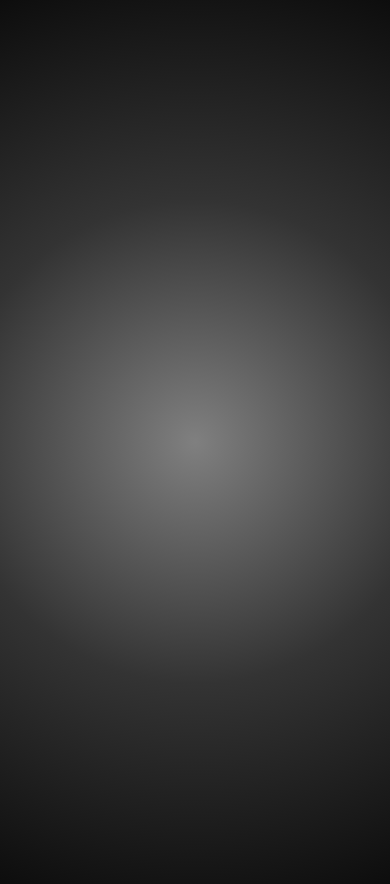
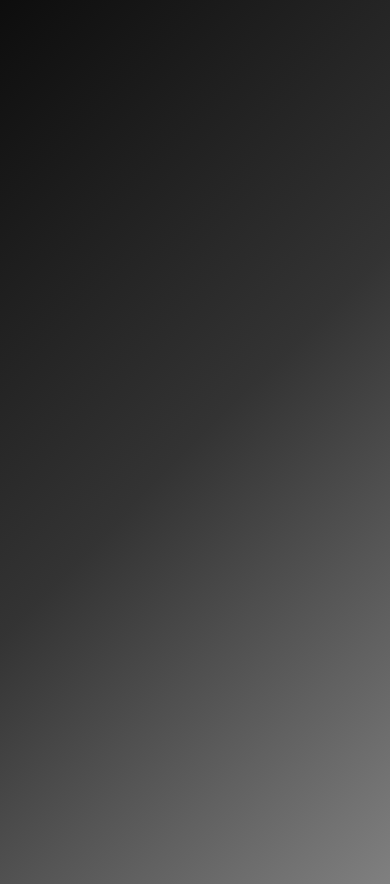
Before and after one commit to mjlynch123/image-shadow-generator, a React (Create React App) app: page / in a window 390 px wide. Built offline with nearby package versions, Linux system fonts and the light colour scheme.

Commit message:
Removed phone idea and went back to the start

```diff
--- a/src/App.js
+++ b/src/App.js
@@ -60,12 +60,18 @@ function App() {
 
   // Going grid space to grid space calculating the average color
   const analyzeImage = () => {
-    if (!image) return;
+    if (!image || !canvasRef.current) return;
+
     const canvas = canvasRef.current;
     const ctx = canvas.getContext('2d');
     const img = new Image();
+    img.crossOrigin = "Anonymous"; // Fix CORS issues if necessary
     img.src = image;
+
     img.onload = () => {
+      console.log("Image loaded, analyzing...");
+
+      // Set canvas to image size
       canvas.width = img.width;
       canvas.height = img.height;
       ctx.drawImage(img, 0, 0);
@@ -74,42 +80,31 @@ function App() {
       const rows = Math.floor(img.height / gridSize);
       let colorArray = [];
 
+      // Extract average colors from each grid section
       for (let y = 0; y < rows; y++) {
         for (let x = 0; x < cols; x++) {
-          const color = getAverageColor(
-            ctx,
-            x * gridSize,
-            y * gridSize,
-            gridSize,
-            gridSize
-          );
+          const color = getAverageColor(ctx, x * gridSize, y * gridSize, gridSize, gridSize);
           colorArray.push(color);
         }
       }
 
+      // Count occurrences of each color
       const colorCount = {};
       colorArray.forEach(color => {
         colorCount[color] = (colorCount[color] || 0) + 1;
       });
 
-      let sortedColors = Object.entries(colorCount)
-        .sort((a, b) => b[1] - a[1])
-        .slice(0, 3)
-        .map(color => color[0]);
+      // Sort colors by frequency (most to least used)
+      let sortedColors = Object.keys(colorCount).sort((a, b) => colorCount[b] - colorCount[a]);
 
-      // Count the number of grayscale colors
-      const neutralCount = sortedColors.filter(isNeutralColor).length;
+      // Ensure at least 3 colors are used for the gradient
+      if (sortedColors.length < 3) {
+        console.warn("Not enough unique colors, using fallback gradient.");
+        sortedColors = ["rgb(204, 204, 204)", "rgb(77, 77, 77)", "rgb(13, 13, 13)"];
+      }
 
-      // If most colors are neutral, apply a fallback gradient
-      if (neutralCount >= 2) {
-        setPopularColors([
-          "rgba(204, 204, 204, 0.6)",  // Light Grey (Middle Color)
-          "rgba(77, 77, 77, 0.6)",  // Dark Grey (Outer Middle Color)
-          "rgba(13, 13, 13, 0.6)"   // Deep blue (End Color)
-        ]);
-      } else {
-        setPopularColors(sortedColors);
-      }
+      console.log("Extracted Colors:", sortedColors);
+      setPopularColors([...sortedColors]); // Store **all** extracted colors
     };
   };
 
@@ -141,10 +136,11 @@ function App() {
   }, []);
 
   return (
-    <div style={{
-      background: popularColors.length ?
-        `radial-gradient(circle, ${popularColors[0]} 0%, ${popularColors[1]} 50%, ${popularColors[2]} 100%)`
-        : "radial-gradient(circle, rgba(204, 204, 204, 0.6) 0%, rgba(77, 77, 77, 0.6) 50%, rgba(13, 13, 13, 0.6) 100%)",
+    <div
+      style={{
+        background: popularColors.length
+          ? `linear-gradient(315deg, ${popularColors.map((color, i) => `${color} ${(i / (popularColors.length - 1)) * 100}%`).join(", ")})`
+          : "linear-gradient(315deg, rgba(204, 204, 204, 0.6) 0%, rgba(77, 77, 77, 0.6) 50%, rgba(13, 13, 13, 0.6) 100%)",
         minHeight: "100vh",
         display: "flex",
         flexDirection: "column",
@@ -152,7 +148,8 @@ function App() {
         justifyContent: "center",
         padding: "20px"
       }}
-      className='App'>
+      className='App'
+    >
 
       <div className='upload-form'>
         <input type='file' accept='image/*' onChange={handleImageUpload} />
```
Lines whose indentation alone changed are shown as unchanged.
